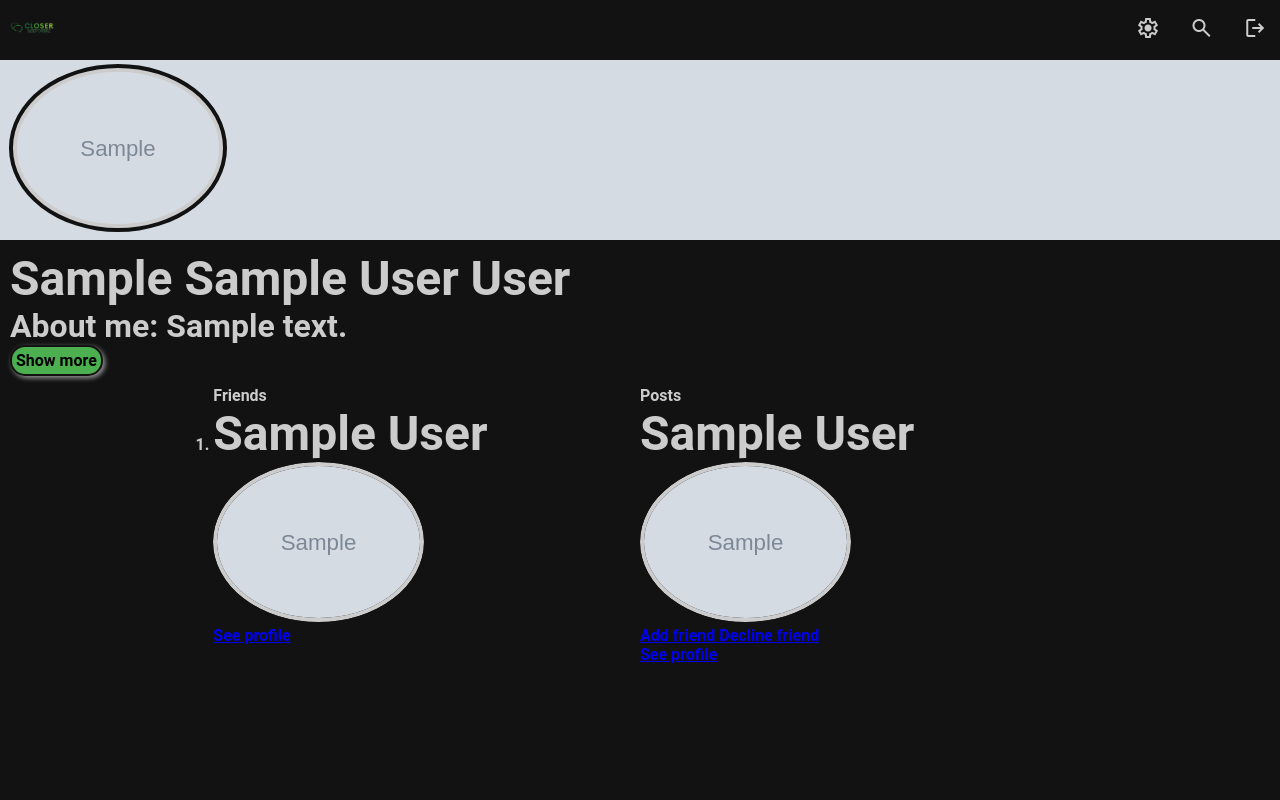
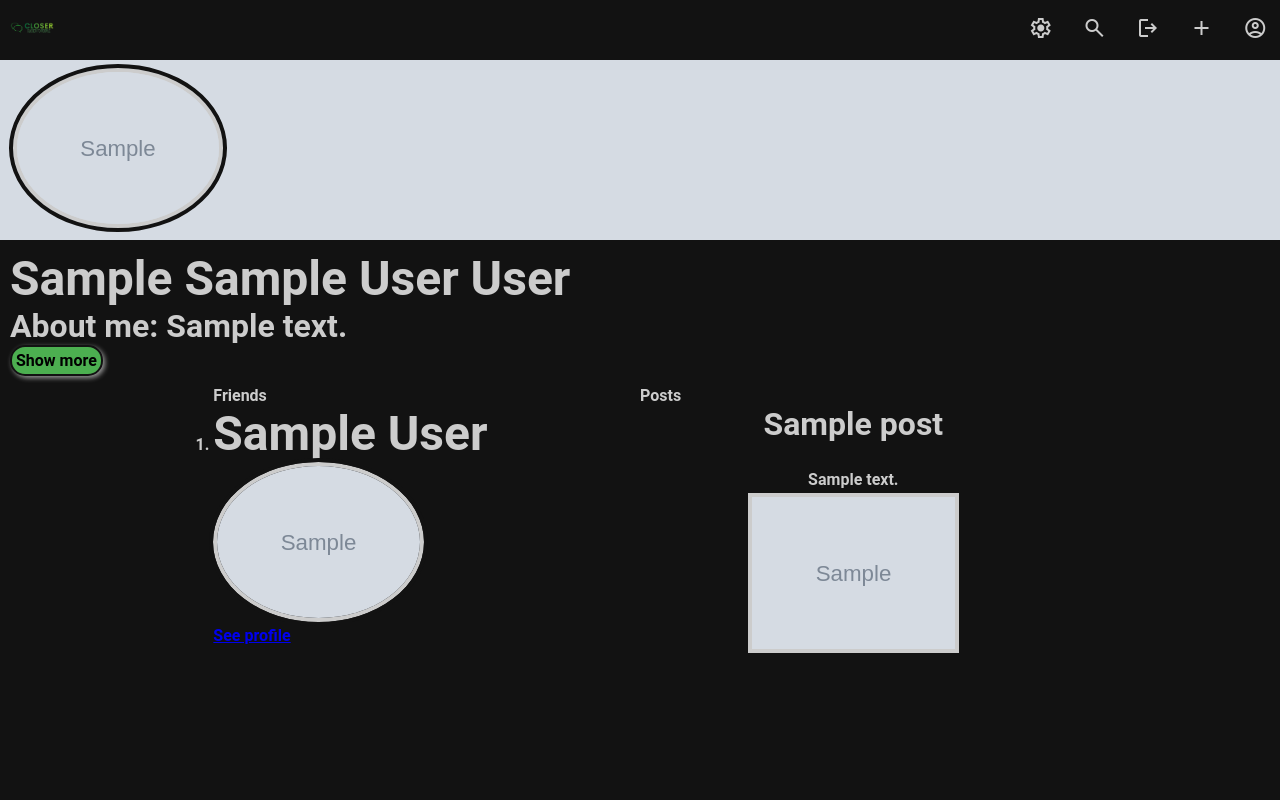
Before and after one commit to Korbielowski/Closer, a Django app: page /profile/1 in a window 1280 px wide. Run offline with Django 4.2, Linux system fonts and the light colour scheme; a user stored in the database is signed in; tables that the repository leaves empty hold one stand-in row (values such as "Sample post"); grey boxes marked "Sample" are stand-in pictures.

Commit message:
Added links to user profile and post creation site and other smaller changes like unused imports and better CSS

```diff
--- a/user_profile/templates/user_profile/base.html
+++ b/user_profile/templates/user_profile/base.html
@@ -30,6 +30,7 @@
         body {
             height: 100vh;
             width: 100vw;
+            overflow-x: hidden;
             background-color: var(--bg-dark);
             color: var(--main-text-dark);
         }
@@ -112,6 +113,20 @@
                         </span>
                     </a>
                 </li>
+                <li class="list-elment">
+                    <a href="{% url 'posts' %}" title="Create post">
+                        <span class="material-symbols-outlined">
+                            add
+                        </span>
+                    </a>
+                </li>
+                <li class="list-elment">
+                    <a href="{% url 'profile' user.user_id %}" title="My profile">
+                        <span class="material-symbols-outlined">
+                            account_circle
+                        </span>
+                    </a>
+                </li>
             </ol>
         </div>
     </nav>
--- a/user_profile/templates/user_profile/user_profile.html
+++ b/user_profile/templates/user_profile/user_profile.html
@@ -124,6 +124,28 @@ font-size: 1rem;
 .expand-button:hover {
 background-color: var(--accent-bg);
 border-radius: 15px;
+}
+
+.post {
+display: flex;
+flex-direction: column;
+justify-content: center;
+align-items: center;
+gap: 0.5vh;
+}
+
+.post-title {
+font-size: 2rem;
+}
+
+.post-description {
+font-size: 1rem;
+}
+
+.post-image {
+height: 20vh;
+border: 0.5vh solid var(--outline-light);
+outline: 0.5vh solid var(--outline-dark);
 }
 
 {% endblock style %}
@@ -282,46 +304,22 @@ border-radius: 15px;
     </div>
     <div class="user-posts">
         <span>Posts</span>
-        <ol>
-            {% comment %} {% for %}
-            <li class="post"></li>
-            {% endfor %} {% endcomment %}
-            {% if friends_to_accept %}
-            {% for friend_to_accept in friends_to_accept %}
-            {% if friend_to_accept.status == "pending" %}
-            <div class="user-card">
-                <div class="user-name">
-                    <span>
-                        {{ friend_to_accept.inviting_user.first_name }} {{ friend_to_accept.inviting_user.last_name}}
+        {% for post in posts %}
+        <div class="post">
+            <span class="post-title">
+                {{ post.title }}
             </span>
+            <br>
+            <span class="post-description">
+                {{ post.description }}
+            </span>
+            {% if post.image %}
+            <div>
+                <img class="post-image" src="{{ post.image.url }}" alt="">
             </div>
-                <div class="user-image">
-                    {% if friend_to_accept.inviting_user.profile_picture_url != "blank" %}
-                    <img class="profile-picture" src="{{ friend_to_accept.inviting_user.profile_picture_url.url }}"
-                        alt="{{ friend_to_accept.inviting_user.first_name }}'s profile picture">
-                    {% else %}
-                    <img class="profile-picture" src="{% static '/images/base_profile_picture.jpg' %}"
-                        alt="{{ friend_to_accept.inviting_user.first_name }}'s profile picture">
             {% endif %}
         </div>
-                <div class="friendship-btn">
-                    <a href="{% url 'accept_friend' user.user_id 1%}">
-                        Add friend
-                    </a>
-                    <a href="{% url 'accept_friend' user.user_id 0%}">
-                        Decline friend
-                    </a>
-                </div>
-                <div class="user-profile-btn">
-                    <a href="{% url 'profile' friend_to_accept.inviting_user.user_id %}">
-                        See profile
-                    </a>
-                </div>
-            </div>
-            {% endif %}
         {% endfor %}
-            {% endif %}
-        </ol>
     </div>
 </div>
 
--- a/user_profile/urls.py
+++ b/user_profile/urls.py
@@ -6,5 +6,5 @@ from authentication.views import logout
 
 urlpatterns = [
     path("<int:userID>", views.profile, name="profile"),
-    path("edit_profile_field/", views.edit_profile_field, name="edit_profile_filed"),
+    # path("edit_profile_field/", views.edit_profile_field, name="edit_profile_filed"),
 ]
--- a/user_profile/views.py
+++ b/user_profile/views.py
@@ -1,4 +1,3 @@
-import re  # Strange import
 from django.shortcuts import render, redirect
 from django.contrib import auth
 from django.contrib import messages
@@ -6,6 +5,7 @@ from django.http import HttpResponse
 from django.db.models import Q
 
 from authentication.models import CloserUser, Friendship
+from posts.models import Post
 from utils.process_string import process_string
 
 
@@ -50,6 +50,9 @@ def profile(request, userID) -> HttpResponse:
         )
         for friend in friends_query
     )
+
+    posts = Post.objects.filter(user=userID)
+
     return render(
         request,
         "user_profile/user_profile.html",
@@ -60,9 +63,11 @@ def profile(request, userID) -> HttpResponse:
             "user_home_location": user_home_location,
             "friends": friends,
             "friends_to_accept": friends_to_accept,
+            "posts": posts,
         },
     )
 
 
-def edit_profile_field(request, field) -> HttpResponse:
-    return HttpResponse("Editing profile")
+# TODO: In the future add an option to edit the profile information
+# def edit_profile_field(request, field) -> HttpResponse:
+#     return HttpResponse("Editing profile")
```
Also changed, not shown: posts/templates/posts/base.html (+22 -4 lines), posts/templates/posts/post_creation.html (+25 -7 lines), search/templates/search/search_page.html (+14 -0 lines). Lines whose indentation alone changed are shown as unchanged.
